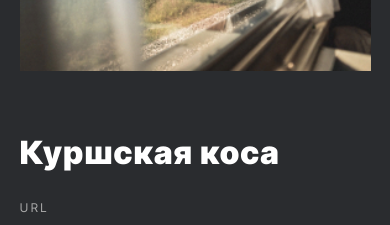
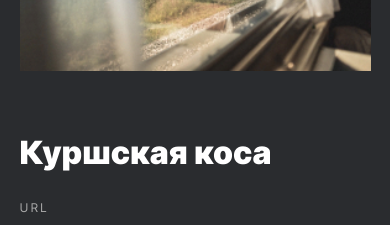
Before and after one commit to maksimes232/russian-travel, a plain HTML site: page index.html in a window 390 px wide. Shown: the part 4580-4805 px from the top of the page. Drawn offline with Linux system fonts and the light colour scheme.

Commit message:
Five iteration

```diff
--- a/blocks/place/__title/place__title.css
+++ b/blocks/place/__title/place__title.css
@@ -10,7 +10,6 @@
   .place__title {
     font-size: 42px;
     line-height: 46px;
-    letter-spacing: .02em;
   }
 }
 
```
